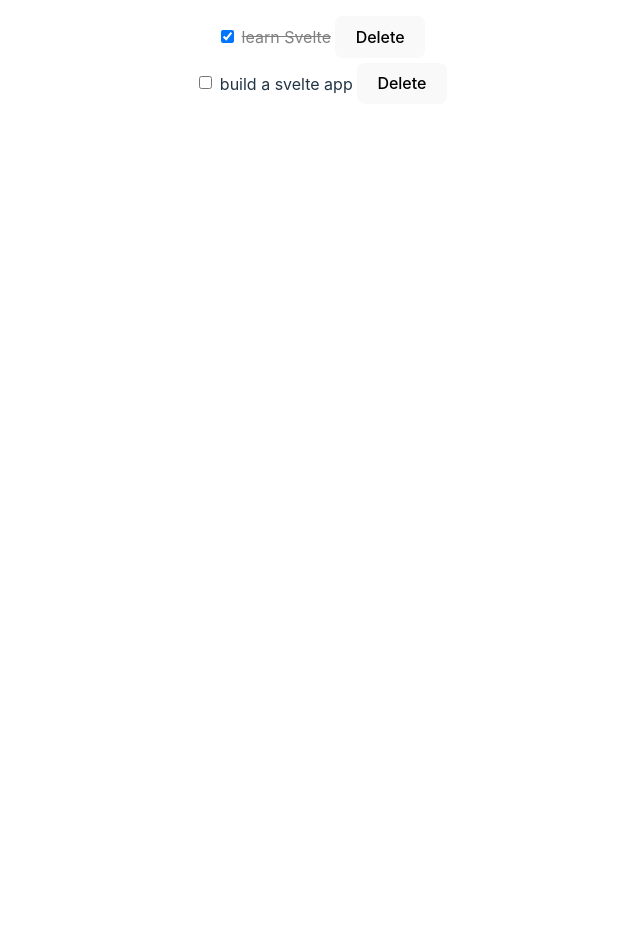
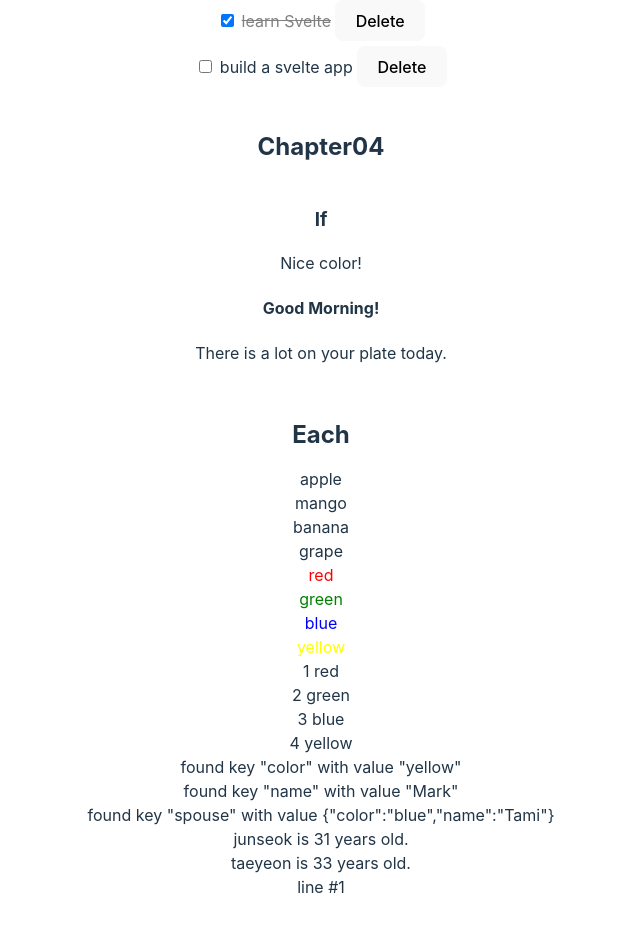
Before and after one commit to rews7895/learning-svelte, a Svelte app: page / in a window 1280 px wide. Shown: the part 620-1552 px from the top of the page, without its empty margins (319-959 px from the left). Before the commit the page ends 800 px from the top, so only its background shows below. Built offline with nearby package versions, Linux system fonts and the light colour scheme.

Commit message:
chapter04.2 Each까지

```diff
--- a/src/App.svelte
+++ b/src/App.svelte
@@ -1,6 +1,8 @@
 <script>
   // @ts-ignore
   import Chapter02 from './book/chapter02/Chapter02.svelte';
+  import Chapter04 from './book/chapter04/Chapter04.svelte';
 </script>
 
 <Chapter02 />
+<Chapter04 />
--- /dev/null
+++ b/src/book/chapter04/Chapter04.svelte
@@ -0,0 +1,10 @@
+<script>
+  import If from './If.svelte';
+  import Each from './Each.svelte';
+</script>
+
+<div>
+  <h2>Chapter04</h2>
+  <If />
+  <Each />
+</div>
--- /dev/null
+++ b/src/book/chapter04/Each.svelte
@@ -0,0 +1,53 @@
+<script>
+  const fruits = ['apple', 'mango', 'banana', 'grape'];
+  const colors = ['red', 'green', 'blue', 'yellow'];
+  const person = {
+    color: 'yellow',
+    name: 'Mark',
+    spouse: {
+      color: 'blue',
+      name: 'Tami'
+    }
+  };
+
+  const people = [
+    {
+      id: 1,
+      name: 'junseok',
+      age: 31
+    },
+    {
+      id: 2,
+      name: 'taeyeon',
+      age: 33
+    }
+  ];
+</script>
+
+<div class="component-split">
+  <h2>Each</h2>
+  {#each fruits as fruit}
+    <div>{fruit}</div>
+  {/each}
+
+  {#each colors as color}
+    <div style="color: {color}">{color}</div>
+  {/each}
+
+  {#each colors as color, index}
+    <div>{index + 1} {color}</div>
+  {/each}
+
+  {#each Object.entries(person) as [key, value]}
+    <div>found key "{key}" with value {JSON.stringify(value)}</div>
+  {/each}
+  <!-- 배열에 항목을 추가하거나 삭제하거나, 수정하면 각 항목에 반드시 고유한 식별자를 지정해야 한다. -->
+  <!-- 키를 지정하면 스벨트가 DOM 업데이트를 최적화할 수 있다. -->
+  {#each people as person (person.id)}
+    <div>{person.name} is {person.age} years old.</div>
+  {/each}
+  <!-- 배열의 모든 요소가 아닌 주어진 횟수만큼 반복문을 실행시키고 싶을 때 -->
+  {#each Array(people) as _, index}
+    <div>line #{index + 1}</div>
+  {/each}
+</div>
--- /dev/null
+++ b/src/book/chapter04/If.svelte
@@ -0,0 +1,20 @@
+<script>
+  let color = 'yellow';
+  let isMorning = true;
+</script>
+
+<div class="component-split">
+  <h3>If</h3>
+  {#if color === 'yellow'}
+    <div>Nice color!</div>
+  {:else if color === 'green'}
+    <div>That's Okay too.</div>
+  {:else}
+    <div>Questionable choice.</div>
+  {/if}
+
+  {#if isMorning}
+    <h4>Good Morning!</h4>
+    <p>There is a lot on your plate today.</p>
+  {/if}
+</div>
```
